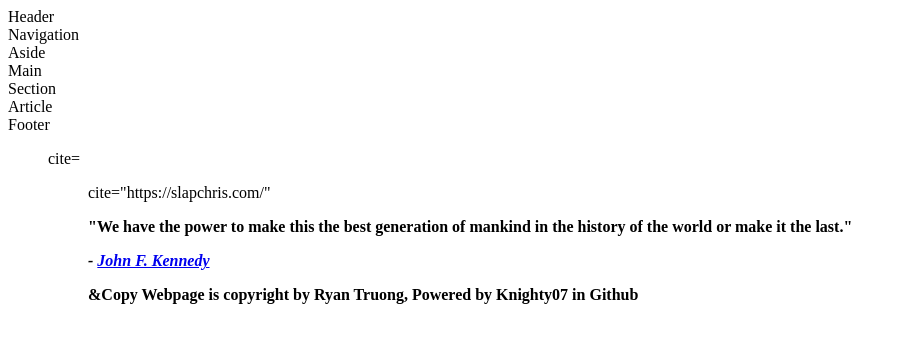
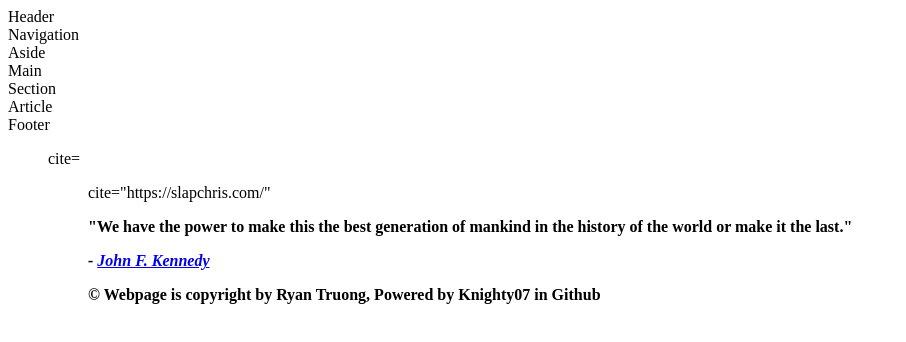
Before and after one commit to Knighty07/Learning-HTML-P2, a plain HTML site: page childPages/childtemplate.html in a window 1280 px wide. Shown: the whole page, without its empty margins (0-906 px from the left). Drawn offline with Linux system fonts and the light colour scheme.

Commit message:
Commit to Main

```diff
--- a/childPages/childtemplate.html
+++ b/childPages/childtemplate.html
@@ -51,6 +51,6 @@
                     John F. Kennedy </a>
                 </em>
             </p>
-      <P>&Copy  Webpage is copyright by Ryan Truong, Powered by Knighty07 in Github
+      <P>&copy; Webpage is copyright by Ryan Truong, Powered by Knighty07 in Github
     <footer>
 </html>
```
